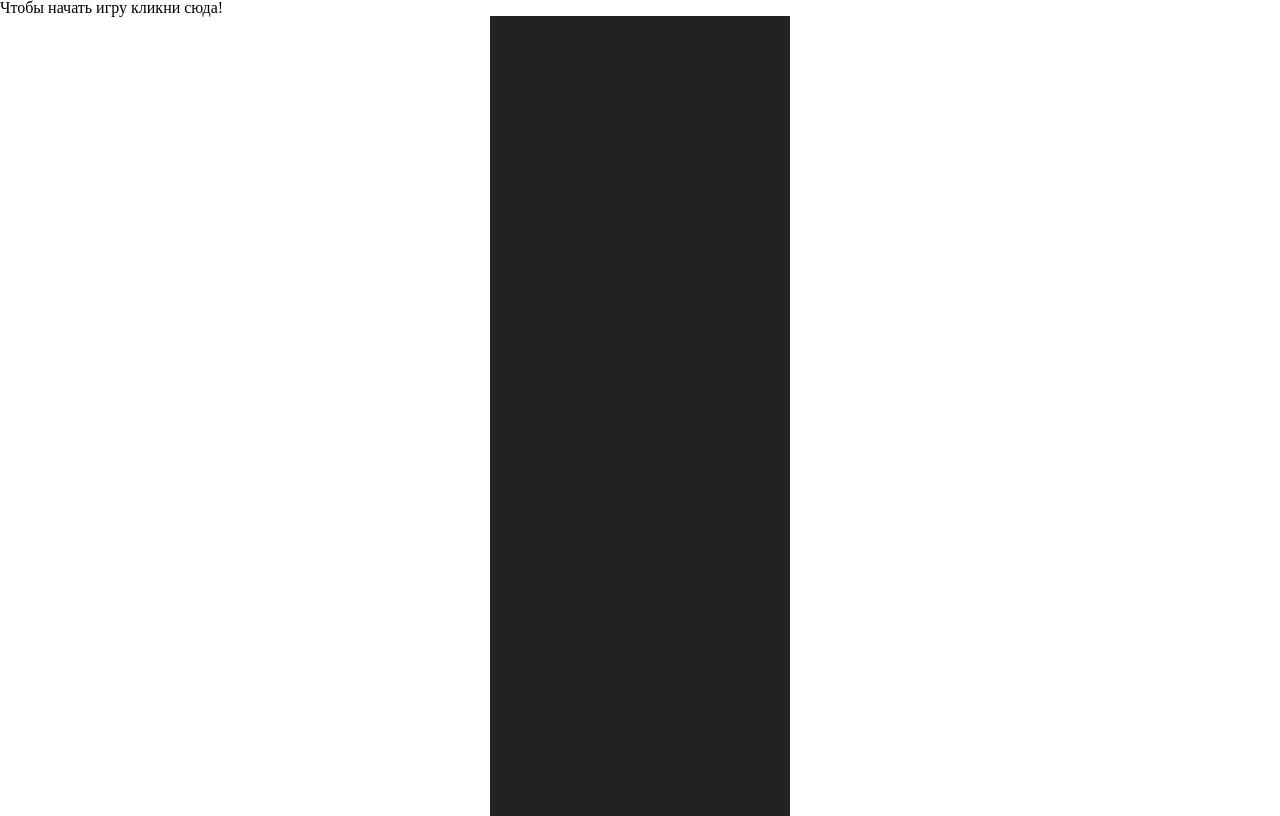
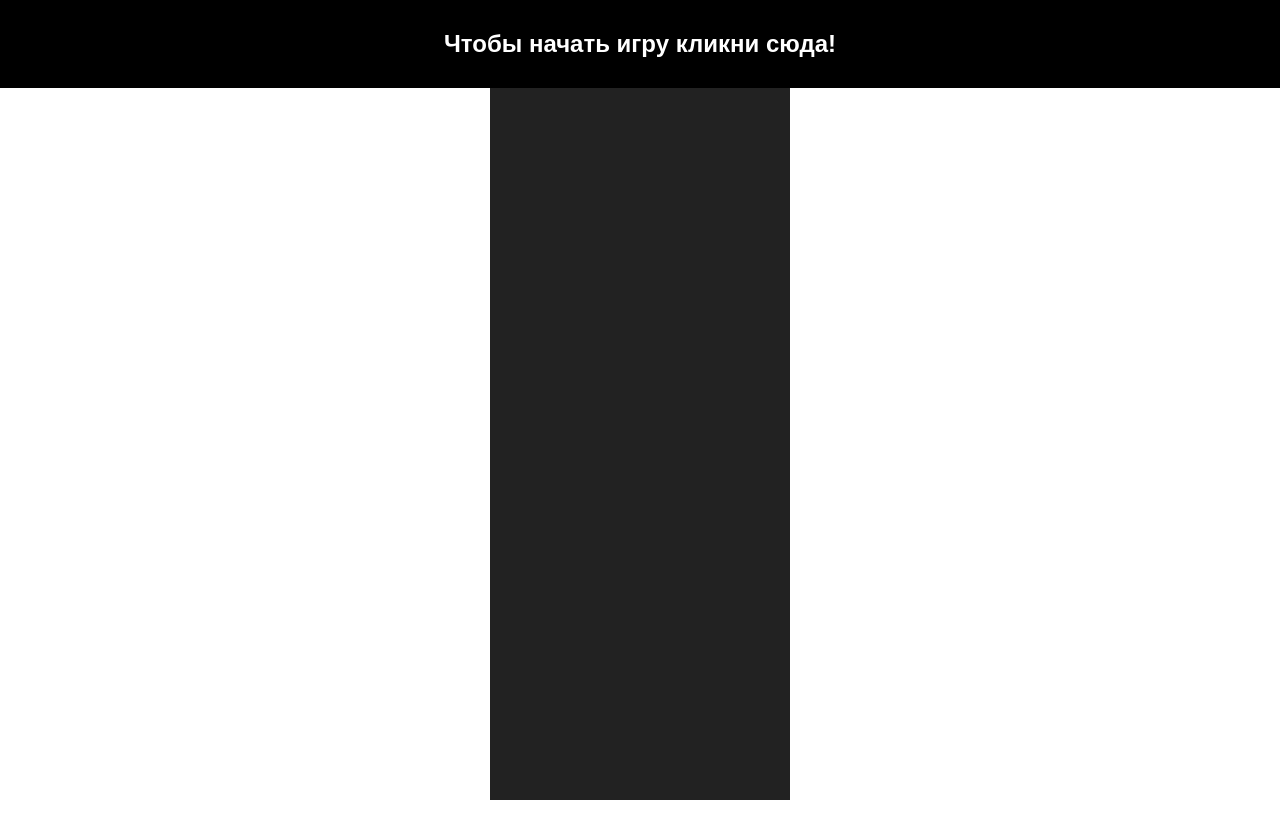
Before and after one commit to ViperPredator1992/-race, a plain HTML site: page index.html in a window 1280 px wide. Drawn offline with Linux system fonts and the light colour scheme.

Commit message:
add third lesson

```diff
--- a/css/style.css
+++ b/css/style.css
@@ -60,8 +60,6 @@ body {
     height: 100px;
     background: transparent url('../image/player.png') center/cover no-repeat;
     position: absolute;
-    left: 125px;
-    bottom: 10px;
 }
 .line {
     position: absolute;
@@ -70,3 +68,34 @@ body {
     height: 50px;
     background-color: white;
 }
+.start {
+    position: absolute;
+    top: 0;
+    left: 0;
+    width: 100%;
+    margin: 0;
+    z-index: 200;
+    padding: 2rem 0;
+    background-color: black;
+    color: white;
+    text-align: center;
+    font-size: 1.5rem;
+    font-weight: 700;
+    font-family: sans-serif;
+    cursor: pointer;
+}
+.score {
+    position: absolute;
+    top: 0;
+    left: 0;
+    width: 100%;
+    background-color: black;
+    padding: 1rem 0;
+    z-index: 100;
+    font-size: 1.5rem;
+    color: skyblue;
+    text-align: center;
+    font-weight: 500;
+    font-family: sans-serif;
+    text-align: center;
+}
--- a/js/script.js
+++ b/js/script.js
@@ -31,6 +31,7 @@ function getQuantityElements(heightElement) {
 
 function startGame() {
     start.classList.add('hide');
+    gameArea.innerHTML = '';
 
     for (let i = 0; i < getQuantityElements(100); i++) {
         const line = document.createElement('div');
@@ -50,8 +51,12 @@ function startGame() {
         gameArea.appendChild(enemy);
     }
 
+    setting.score = 0;
     setting.start = true;
     gameArea.appendChild(car);
+    car.style.left = gameArea.offsetWidth / 2 - car.offsetWidth / 2;
+    car.style.top = 'auto';
+    car.style.bottom = '10px';
     setting.x = car.offsetLeft;
     setting.y = car.offsetTop;
     requestAnimationFrame(playGame);
@@ -59,6 +64,8 @@ function startGame() {
 
 function playGame() {
     if (setting.start) {
+        setting.score += setting.speed;
+        score.innerHTML = 'SCORE<br>' + setting.score;
         moveRoad();
         moveEnemy();
         if (keys.ArrowLeft && setting.x > 0) {
@@ -108,6 +115,18 @@ function moveRoad() {
 function moveEnemy() {
     let enemy = document.querySelectorAll('.enemy');
     enemy.forEach(function (item) {
+        let carRect = car.getBoundingClientRect();
+        let enemyRect = item.getBoundingClientRect();
+
+        if (carRect.top <= enemyRect.bottom &&
+            carRect.right >= enemyRect.left &&
+            carRect.left <= enemyRect.right &&
+            carRect.bottom >= enemyRect.top) {
+            setting.start = false;
+            start.classList.remove('hide');
+            start.style.top = score.offsetHeight;
+        }
+
         item.y += setting.speed / 2;
         item.style.top = item.y + 'px';
         if (item.y >= document.documentElement.clientHeight) {
```
